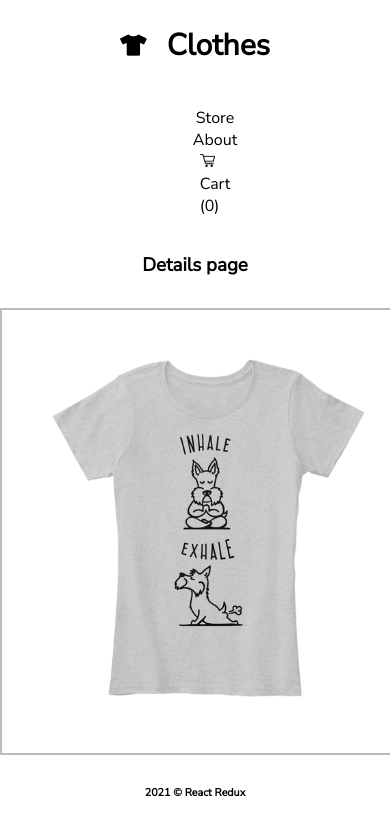
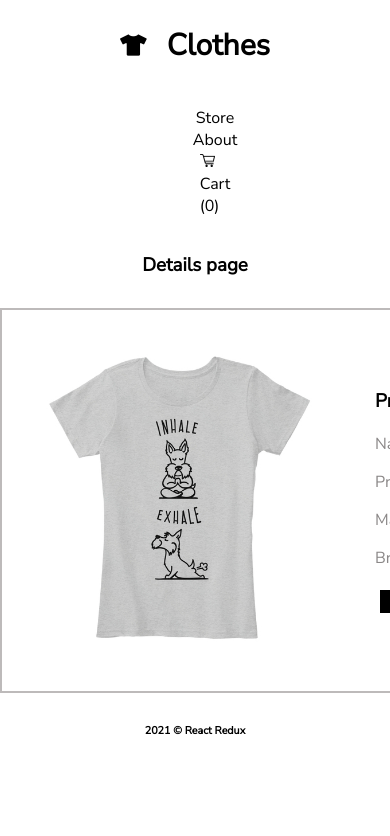
Before and after one commit to vezinaca/redux-shopping-cart, a React (Create React App) app: page /store/1 in a window 390 px wide. Shown: the top 836 px of the page. Built offline with nearby package versions, Linux system fonts and the light colour scheme.

Commit message:
details page responsive

```diff
--- a/src/pages/Details.css
+++ b/src/pages/Details.css
@@ -57,3 +57,9 @@
     background-color: black;
     color: white;
 }
+
+.responsive {
+    width: 100%;
+    max-width: 350px;
+    height: auto;
+  }
--- a/src/pages/Details.js
+++ b/src/pages/Details.js
@@ -35,7 +35,8 @@ const Details = ({ match }) => {
         <>
         <h3>Details page</h3>
         <div className="details">
-            <img src={produit.photo} alt="problem" width="350px"/>
+            {/* <img src={produit.photo} alt="problem" width="350px"/> */}
+            <img src={produit.photo} alt="problem" className="responsive"/>
             <div className="product-infos">
                 <h3>Product Info</h3>
                 <p>Name: {produit.name} </p>
```
